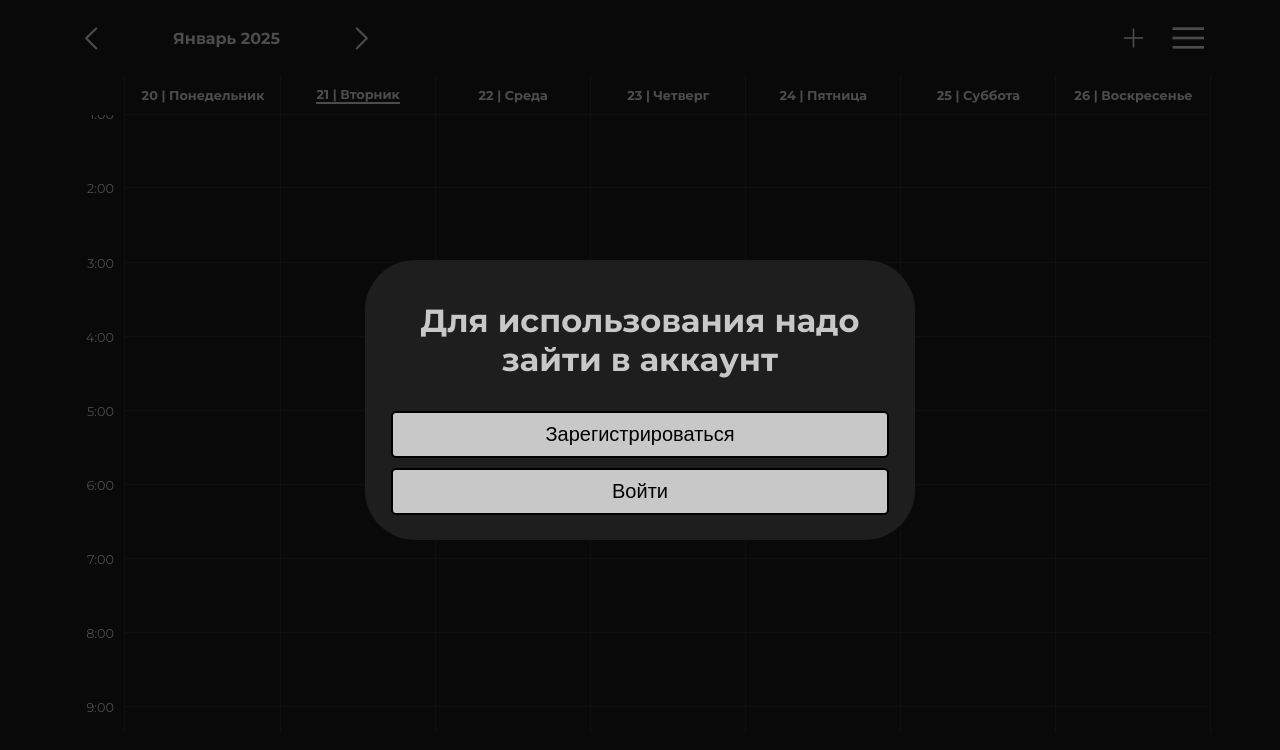
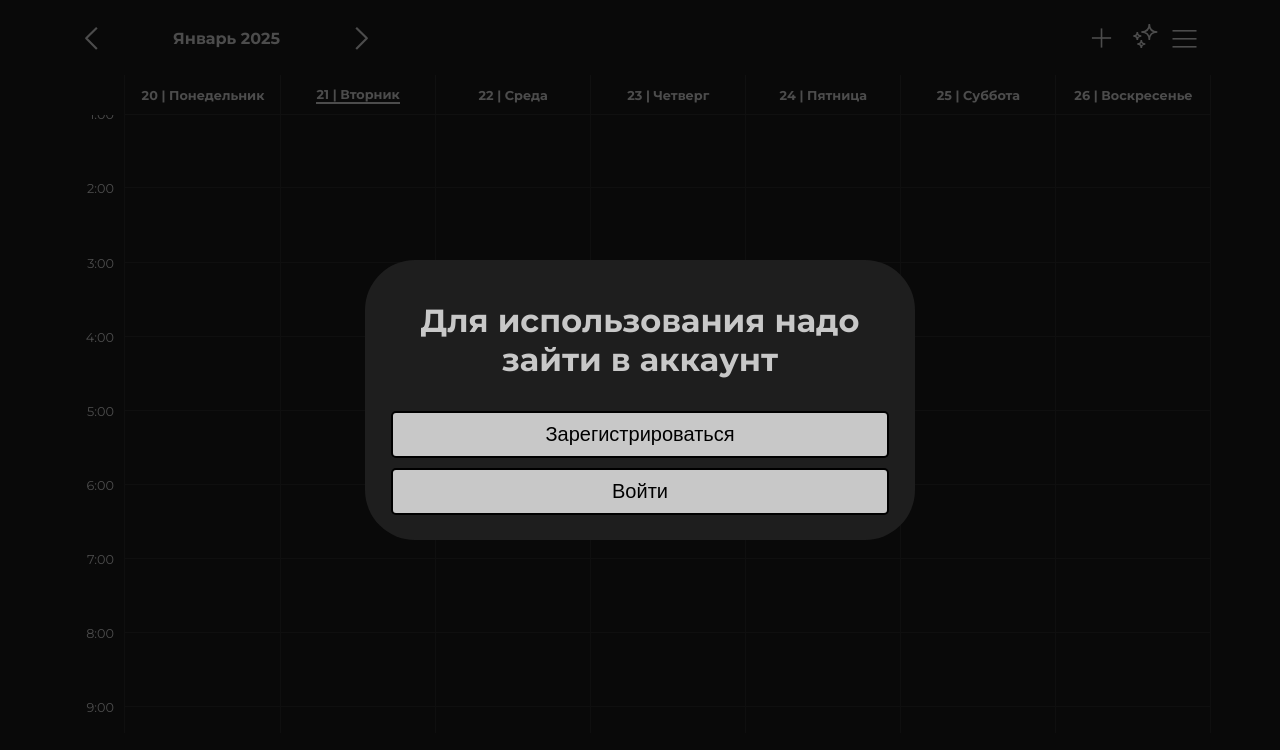
Before and after one commit to SennovE/Chrono, a Vue app in the folder frontend/: page /schedule in a window 1280 px wide. Shown: the top 750 px of the page. Built offline with nearby package versions, Linux system fonts and the light colour scheme.

Commit message:
integrate ai gen in schedule

```diff
--- a/frontend/src/components/grey_style/Main.css
+++ b/frontend/src/components/grey_style/Main.css
@@ -2,8 +2,8 @@
 @import url('https://fonts.googleapis.com/css2?family=Montserrat:wght@400;700&display=swap');
 
 .grey-style {
-    width: 100%;
-    height: 100%;
+    width: 100vw;
+    height: 100vh;
     position: absolute;
     z-index: 0;
 
@@ -98,6 +98,10 @@ button:active {
 textarea, .task-text {
     border-radius: 5px;
     border: 2px solid var(--color-dark-text);
+}
+.task-text {
+    white-space: pre-wrap;
+    word-wrap: break-word;
 }
 
 .edit-button,
--- a/frontend/src/pages/schedule/components/ScheduleField.vue
+++ b/frontend/src/pages/schedule/components/ScheduleField.vue
@@ -225,7 +225,7 @@ watch(daysOnField, makeDayIndexes)
             </svg>
             <svg
                 @click="isModalOpen = 'new'"
-                class="svg-buttons svg-plus"
+                class="svg-buttons svg-right"
                 viewBox="0 0 40 40"
                 xmlns="http://www.w3.org/2000/svg"
                 :style="{ 'margin-left': 'auto'}"
@@ -233,14 +233,15 @@ watch(daysOnField, makeDayIndexes)
                 <line x1="20" y1="8" x2="20" y2="32" stroke="var(--color-bright-text)" stroke-width="2"/>
                 <line x1="8" y1="20" x2="32" y2="20" stroke="var(--color-bright-text)" stroke-width="2"/>
             </svg>
+            <scheduleGeneration />
             <svg
                 @click="emit('openNav')"
                 class="svg-buttons"
-                viewBox="0 0 24 24"
+                viewBox="0 0 40 40"
                 xmlns="http://www.w3.org/2000/svg">
-                <rect y="4" width="24" height="2" fill="var(--color-bright-text)" />
-                <rect y="11" width="24" height="2" fill="var(--color-bright-text)" />
-                <rect y="18" width="24" height="2" fill="var(--color-bright-text)" />
+                <rect y="10" width="30" height="2" fill="var(--color-bright-text)" />
+                <rect y="20" width="30" height="2" fill="var(--color-bright-text)" />
+                <rect y="30" width="30" height="2" fill="var(--color-bright-text)" />
             </svg>
         </div>
         <div
@@ -361,14 +362,17 @@ watch(daysOnField, makeDayIndexes)
     padding-right: 1%;
     padding-left: 1%;
 }
+.svg-buttons:hover path {
+  fill: var(--color-bright-text);
+}
 .svg-buttons:hover {
     transform: scale(0.875);
 }
-.svg-plus {
+.svg-right {
     transform-origin: 50% 50%;
     transition: transform 0.3s ease;
 }
-.svg-plus:hover {
+.svg-right:hover {
     transform: rotate(90deg);
 }
 
--- a/frontend/src/pages/schedule/components/ScheduleGeneration.vue
+++ b/frontend/src/pages/schedule/components/ScheduleGeneration.vue
@@ -38,9 +38,37 @@ async function sendSchedule() {
 
 <template>
     <div>
-      <button @click="openModal" class="form-button">
-        Создать расписание
-      </button>
+      <svg
+        @click="openModal"
+        class="svg-buttons"
+        viewBox="0 0 80 80"
+        xmlns="http://www.w3.org/2000/svg"
+        :style="{ 'margin-left': 'auto'}"
+      >
+        <path d="
+          M50 10
+          Q50 30 70 30
+          Q50 30 50 50
+          Q50 30 30 30
+          Q50 30 50 10
+        " stroke="var(--color-bright-text)" stroke-width="4" fill="none"/>
+
+        <path d="
+          M20 30
+          Q20 40 30 40
+          Q20 40 20 50
+          Q20 40 10 40
+          Q20 40 20 30
+        " stroke="var(--color-bright-text)" stroke-width="4" fill="none"/>
+
+        <path d="
+          M30 50
+          Q30 60 40 60
+          Q30 60 30 70
+          Q30 60 20 60
+          Q30 60 30 50
+        " stroke="var(--color-bright-text)" stroke-width="4" fill="none"/>
+      </svg>
       <transition name="overlay-fade">
         <div v-if="isModalOpen" class="modal-overlay" @click="closeModal">
            <div class="modal-content" @click.stop>
@@ -76,53 +104,5 @@ async function sendSchedule() {
     </div>
   </template>
 
-  <style>
-  .overlay-fade-enter-from,
-  .overlay-fade-leave-to {
-    opacity: 0;
-  }
-  .overlay-fade-enter-active,
-  .overlay-fade-leave-active {
-    transition: opacity 0.3s ease;
-  }
-  .modal-overlay {
-    position: fixed;
-    top: 0;
-    left: 0;
-    right: 0;
-    bottom: 0;
-    background: rgba(0,0,0,0.5);
-    display: flex;
-    justify-content: center;
-    align-items: center;
-    z-index: 100;
-  }
-  .modal-content {
-    background: var(--color-container);
-    padding: 20px;
-    border-radius: 8px;
-    width: 300px;
-    text-align: center;
-  }
-  .input-wrapper input {
-    width: 100%;
-    padding: 8px;
-    margin-bottom: 10px;
-  }
-  .creation-button {
-    margin-top: 5%;
-    margin-bottom: 0;
-  }
-  .modal-header {
-    display: flex;
-    justify-content: space-between;
-    align-items: center;
-    margin-bottom: 1%;
-  }
-  .close-button {
-    background: none;
-    border: none;
-    font-size: 1.5em;
-    cursor: pointer;
-  }
-  </style>
+<style>
+</style>
--- a/frontend/src/pages/schedule/components/ScheduleMain.css
+++ b/frontend/src/pages/schedule/components/ScheduleMain.css
@@ -1,18 +1,4 @@
 @import "../../../components/grey_style/Main.css";
-
-.form-button {
-    height: 4vh;
-    border-radius: 2vh;
-    padding: 0 1.5vh;
-    border-color:rgb(0, 0, 0, 0);
-    font-size: min(2vh, 2vw);
-    margin-top: 0%;
-    width: fit-content;
-}
-
-.form-button:hover {
-    border-color: var(--color-container);
-}
 
 .modal-content input::placeholder,
 .modal-content textarea::placeholder {
```
